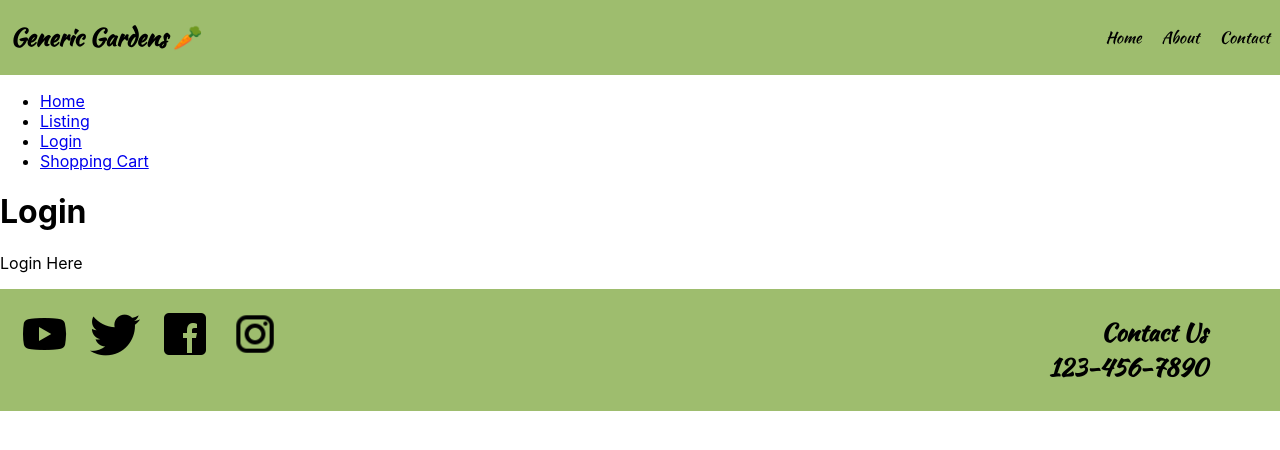
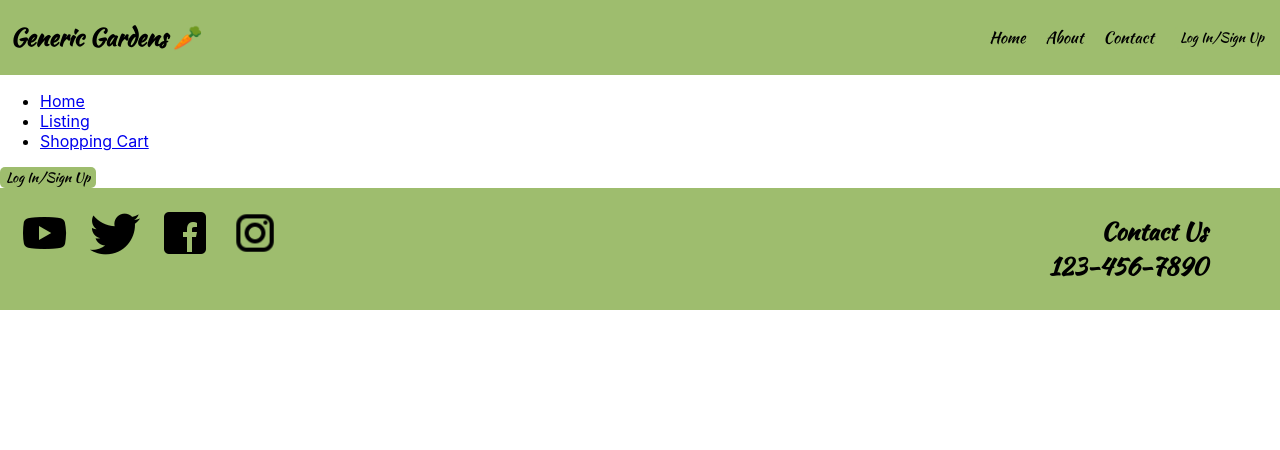
Before and after one commit to VincentLiu1417/CSCI4300Project, a React (Create React App) app in the folder final-project/: page /Login in a window 1280 px wide. Shown: the top 450 px of the page. Built offline with nearby package versions, Linux system fonts and the light colour scheme.

Commit message:
Parker Login Commit

```diff
--- a/final-project/src/App.js
+++ b/final-project/src/App.js
@@ -8,7 +8,6 @@ import Header from './components/Header';
 import Footer from './components/Footer';
 import { BrowserRouter as Router,Routes, Route, Link } from 'react-router-dom';
 
-
 const DummyArray = [
   {
     name:"Orange Carrots  - 1lbs",
@@ -17,13 +16,12 @@ const DummyArray = [
   }
 ];
 
-
 function App() {
   return (
     <div className="App">
-      <Header />
       <Router>
         <div>
+        <Header />
             <ul className="App-header">
             <li>
                 <Link to="/">Home</Link>
@@ -32,14 +30,12 @@ function App() {
                 <Link to="/Listing">Listing</Link>
             </li>
             <li>
-                <Link to="/Login">Login</Link>
-            </li>
-            <li>
                 <Link to="/ShoppingCart">Shopping Cart</Link>
             </li>
             </ul>
         <Routes>
                 <Route exact path='/' element={< Home list={DummyArray}/>}></Route>
+                <Route path="/" element={<Home />}></Route>
                 <Route path='/Listing' element={< Listing />}></Route>
                 <Route path='/Login' element={< Login />}></Route>
                 <Route path='/ShoppingCart' element={< ShoppingCart />}></Route>
--- a/final-project/src/components/Header.js
+++ b/final-project/src/components/Header.js
@@ -1,5 +1,6 @@
 import React from 'react';
 import './Header.css'; // You can create a CSS file for styling
+import LoginButton from './Login';
 
 function Header() {
   return (
@@ -13,6 +14,9 @@ function Header() {
           <li><a href="/">Home</a></li>
           <li><a href="/about">About</a></li>
           <li><a href="/contact">Contact</a></li>
+          <li class='login'>
+            <LoginButton />
+          </li>
         </ul>
       </nav>
     </header>
--- /dev/null
+++ b/final-project/src/components/Login.css
@@ -0,0 +1,11 @@
+.login {
+    background-color: #9EBD6E;
+    color: black;
+    border: none;
+    border-radius: 5px;
+    cursor: pointer;
+    font-family: 'Kaushan Script', sans-serif;
+    display: flex;
+    justify-content: space-between;
+    align-items: center;
+}
--- a/final-project/src/components/Login.js
+++ b/final-project/src/components/Login.js
@@ -1,10 +1,24 @@
-import React from 'react';
+import React, { useState } from 'react';
+import { useNavigate } from 'react-router-dom';
 
-const Home = () => (
-  <div>
-    <h1>Login</h1>
-    <p>Login Here</p>
-  </div>
-);
+import './Login.css';
 
-export default Home;
+const LoginButton = () => {
+  const [loggedIn, setLoggedIn] = useState(false);
+  const navigate = useNavigate();
+
+  const handleClick = () => {
+    setLoggedIn(!loggedIn);
+    if (loggedIn) {
+      navigate('/');
+    }
+  };
+
+  return (
+    <button className="login" onClick={handleClick}>
+      {loggedIn ? 'Sign Out' : 'Log In/Sign Up'}
+    </button>
+  );
+};
+
+export default LoginButton;
```
